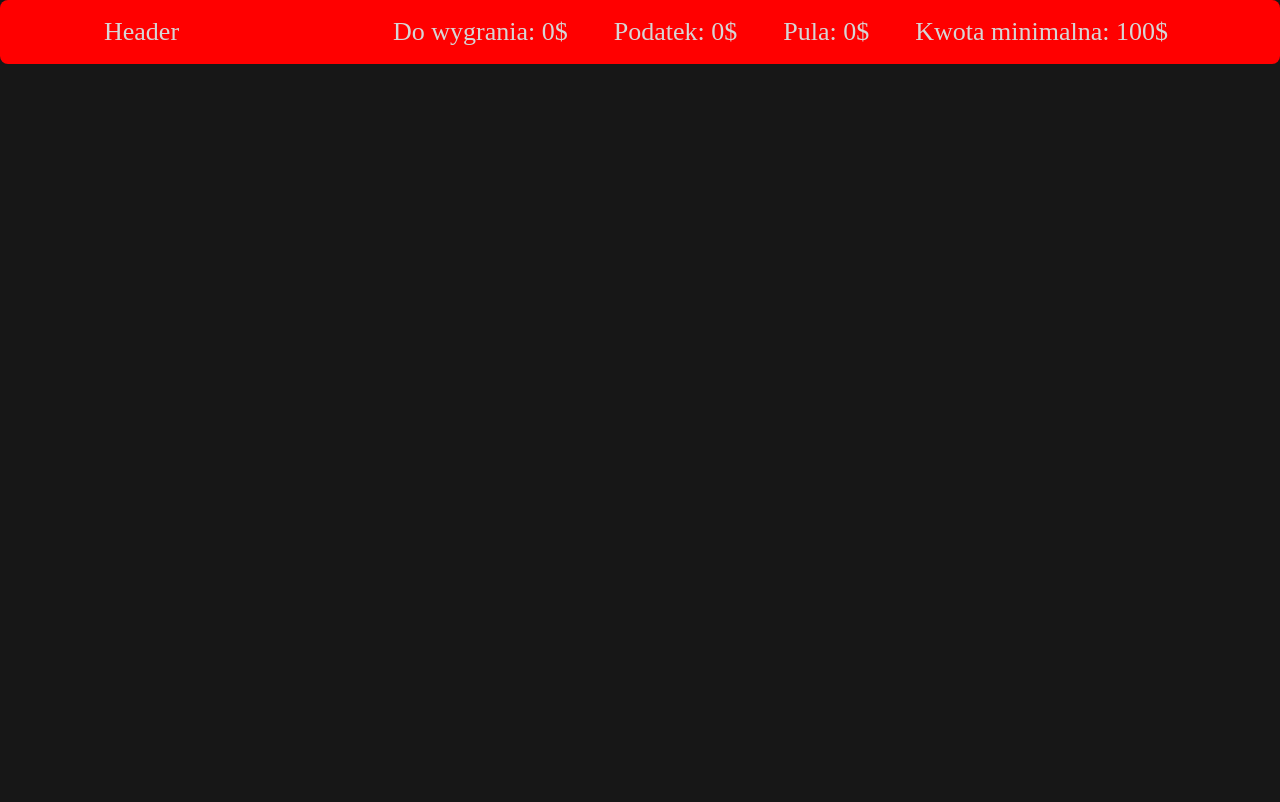
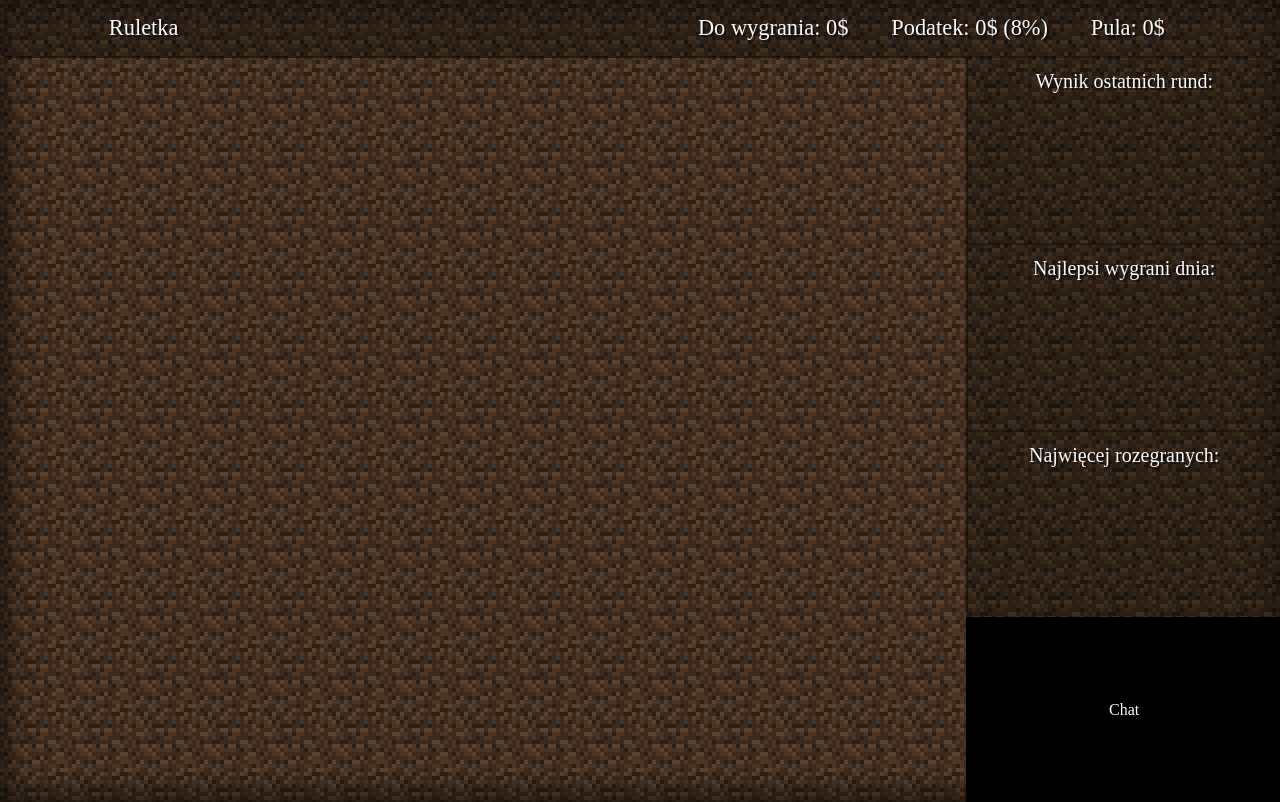
Before and after one commit to nxmsdev/RouletteViewer, a React (Vite) app: page / in a window 1280 px wide. Built offline with nearby package versions, Linux system fonts and the light colour scheme; a web font is replaced by a local one.

Commit message:
Style for appliaction

```diff
--- /dev/null
+++ b/src/App.css
@@ -0,0 +1,48 @@
+.app {
+    display: flex;
+    flex-direction: column;
+}
+
+.under_header {
+    display: flex;
+    flex-direction: row-reverse;
+    height: 93vh;
+}
+
+.aside {
+    width: 25vw;
+
+    display: flex;
+    flex-direction: column;
+
+    z-index: 2;
+
+    background-color: rgba(0, 0, 0, 0.3);
+}
+
+.last_round_result, .winners, .top_payments, .chat {
+    display: flex;
+    flex-direction: column;
+    align-items: center;
+    border-left: 2px solid rgba(0, 0, 0, 0.3);
+}
+
+.last_round_result, .winners, .top_payments {
+    height: 25vh;
+}
+
+.last_round_result, .winners {
+    border-bottom: 2px solid rgba(0, 0, 0, 0.3);
+}
+
+.chat {
+    height: 25vh;
+
+    background-color: black;
+    justify-content: center;
+}
+
+.title {
+    font-size: 2.5vmin;
+    padding: 1.5vmin;
+}
--- a/src/App.tsx
+++ b/src/App.tsx
@@ -1,10 +1,30 @@
+import "./App.css";
 import Header from "./components/Header.tsx";
 import PlayerSection from "./components/player/PlayerSection.tsx";
 export default function App() {
   return (
     <>
-        <Header/>
-        <PlayerSection/>
+        <div className="app">
+            <Header/>
+            <div className="under_header">
+                <aside className="aside">
+                    <div className="last_round_result">
+                        <div className="title">Wynik ostatnich rund:</div>
+                        <div className="list"></div>
+                    </div>
+                    <div className="winners">
+                        <div className="title">Najlepsi wygrani dnia:</div>
+                        <div className="list"></div>
+                    </div>
+                    <div className="top_payments">
+                        <div className="title">Najwięcej rozegranych:</div>
+                        <div className="list"></div>
+                    </div>
+                    <div className="chat">Chat</div>
+                </aside>
+                <PlayerSection/>
+            </div>
+        </div>
     </>
   );
 }
--- a/src/components/Header.css
+++ b/src/components/Header.css
@@ -1,18 +1,26 @@
 .header {
-    background-color: red;
+    height: 7vh;
+    width: 84vw;
+    border-bottom-left-radius: 8px;
+    border-bottom-right-radius: 8px;
+    padding: 0vh 8vw;
+
     display: flex;
     flex-direction: row;
     justify-content: space-between;
     align-items: center;
-    height: 64px;
-    border-radius: 8px;
-    padding: 0px 96px;
-    font-size: 26px;
-    font-style: normal;
+
+    font-size: 2.8vmin;
+
+    background-color: rgba(0, 0, 0, 0.3);
+
+    z-index: 1;
+
+    border-bottom: 2px solid rgba(0, 0, 0, 0.3);
 }
 
 .header div {
-    padding: 8px;
+    padding: 0.8vmin;
 }
 
 .header_right_container {
--- a/src/components/Header.tsx
+++ b/src/components/Header.tsx
@@ -1,4 +1,4 @@
-import "./Header.css"
+import "./Header.css";
 import {useEffect, useState} from "react";
 
 export default function Header() {
@@ -38,12 +38,11 @@ export default function Header() {
     return (
         <>
             <header className={"header"}>
-                <div>Header</div>
+                <div>Ruletka</div>
                 <div className="header_right_container">
-                    <div>Do wygrania: {sumAmount * 0.9}$</div>
-                    <div>Podatek: {sumAmount * 0.1}$</div>
+                    <div>Do wygrania: {Number(sumAmount * 0.92).toFixed(0)}$</div>
+                    <div>Podatek: {Number(sumAmount * 0.08).toFixed(0)}$ (8%)</div>
                     <div>Pula: {sumAmount}$</div>
-                    <div>Kwota minimalna: 100$</div>
                 </div>
             </header>
         </>
--- /dev/null
+++ b/src/components/player/PlayerContainer.css
@@ -0,0 +1,32 @@
+.player_container {
+    display: flex;
+    flex-direction: column;
+    align-items: center;
+    justify-content: center;
+    gap: 0.5vmin;
+
+    background-color: rgba(0, 0, 0, 0.3);
+
+    padding: 1vmin;
+
+    width: 18.25vmin;
+
+    text-wrap: wrap;
+
+    border: 2px solid rgba(0, 0, 0, 0.3);
+    border-radius: 4px;
+}
+
+.player_head {
+    background-color: #000000;
+    width: 4vmin;
+    height: 4vmin;
+}
+
+.player_username {
+    font-size: 2vmin;
+}
+
+.player_amount, .player_winchance {
+    font-size: 1.8vmin;
+}
--- a/src/components/player/PlayerContainer.tsx
+++ b/src/components/player/PlayerContainer.tsx
@@ -1,3 +1,5 @@
+import "./PlayerContainer.css";
+
 type PlayerContainerProps = {
     username: string;
     amount: number;
@@ -8,7 +10,7 @@ export default function PlayerContainer({ username, amount, winChance } : Player
 
     return (
         <div className={"player_container"}>
-            <div className={"player_head"}>Player's Head</div>
+            <div className={"player_head"}></div>
             <div className={"player_username"}>{username}</div>
             <div className={"player_amount"}>Przelew {amount}$</div>
             <div className={"player_winchance"}>Szansa {winChance}%</div>
--- /dev/null
+++ b/src/components/player/PlayerSection.css
@@ -0,0 +1,15 @@
+.player_section {
+    padding: 1.5vh 1vw;
+    width: 75vw;
+
+    display: flex;
+    flex-direction: row;
+    align-content: flex-start;
+    justify-content: flex-start;
+    gap: 1.5vmin;
+    flex-wrap: wrap;
+    overflow: hidden;
+
+    backdrop-filter: brightness(0.1);
+
+}
--- a/src/components/player/PlayerSection.tsx
+++ b/src/components/player/PlayerSection.tsx
@@ -1,3 +1,4 @@
+import "./PlayerSection.css";
 import PlayerContainer from "./PlayerContainer.tsx";
 import { useEffect, useState } from "react";
 
@@ -13,7 +14,7 @@ export default function PlayerSection() {
                 // check if parsed data is an array
                 if (Array.isArray(dataArray)) {
                     setPlayerData(currentData => { // update playerData state based on differences to avoid unnecessary re-renders
-                        const currentMap = new Map(currentData.map(p => [p.username, p])); // create a map for quick lookup of existing players by username
+                        const currentMap = new Map(currentData.map(player => [player.username, player])); // create a map for quick lookup of existing players by username
 
                         const updatedData: typeof currentData = [];
                         const handledUsernames = new Set<string>(); // keep track of usernames already handled
@@ -41,7 +42,7 @@ export default function PlayerSection() {
                         return changed ? updatedData : currentData; // return updatedData if changed, else keep previous state to avoid re-render
                     });
 
-                    const sumAmount = dataArray.reduce((acc, player) => acc + player.amount, 0); // collect sum of all amounts
+                    const sumAmount = dataArray.reduce((acc, player) => acc + player.amount, 0) // collect sum of all amounts
 
                     // send the new sum of payment amounts to the main
                     if (window.electronAPI && window.electronAPI.sendSumAmountToMain) {
@@ -86,7 +87,7 @@ export default function PlayerSection() {
     }
 
     return (
-        <div className={"player_section"}>
+        <div className="player_section">
             {playerData.map((player, index) => {
                 console.log("Generate new Player Component\nUsername: " + player.username + "\nAmount: " + player.amount);
                 return (<PlayerContainer key={index} username={player.username} amount={player.amount} winChance={calculateWinChance(player.amount, totalAmount)}/>);
--- a/src/index.css
+++ b/src/index.css
@@ -3,9 +3,20 @@
     padding: 0;
     font-family: 'Minecraft';
     user-select: none;
+
+    font-style: normal;
+    text-shadow: 2px 2px 0px rgba(0, 0, 0, 0.6);
+    color: #f8f8f8;
+
+    overflow: hidden !important;
 }
 
 body {
-    background-color: #171717;
-    color: #d6d6d6;
+    font-size: 2vmin;
+
+    background-image: url("../../public/dirt_block.png");
+    image-rendering: pixelated;
+    background-size: 64px;
+    box-shadow: 0px 0px 32px rgba(0, 0, 0, 0.5) inset;
+    backdrop-filter: brightness(0.5);
 }
```
Also changed, not shown: src/main.tsx (+4 -4 lines), public/dirt_block.png (added).
